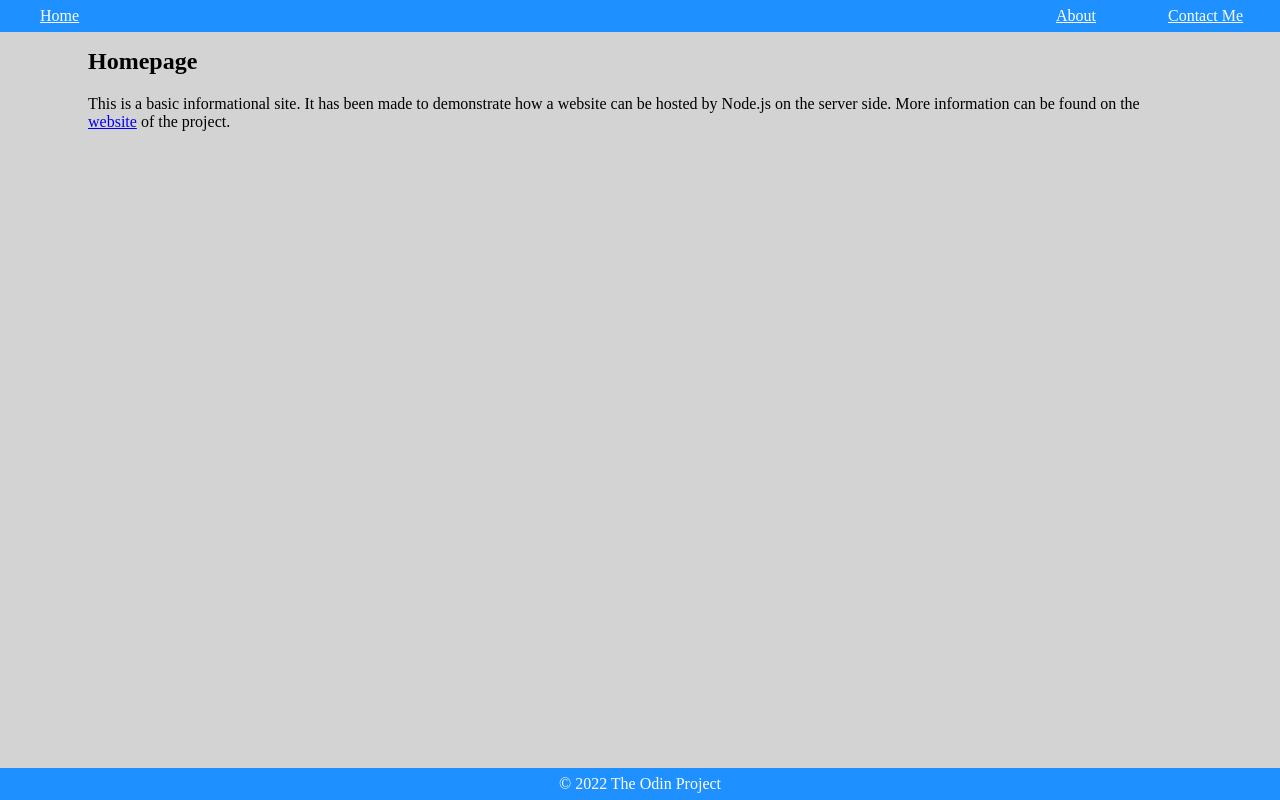
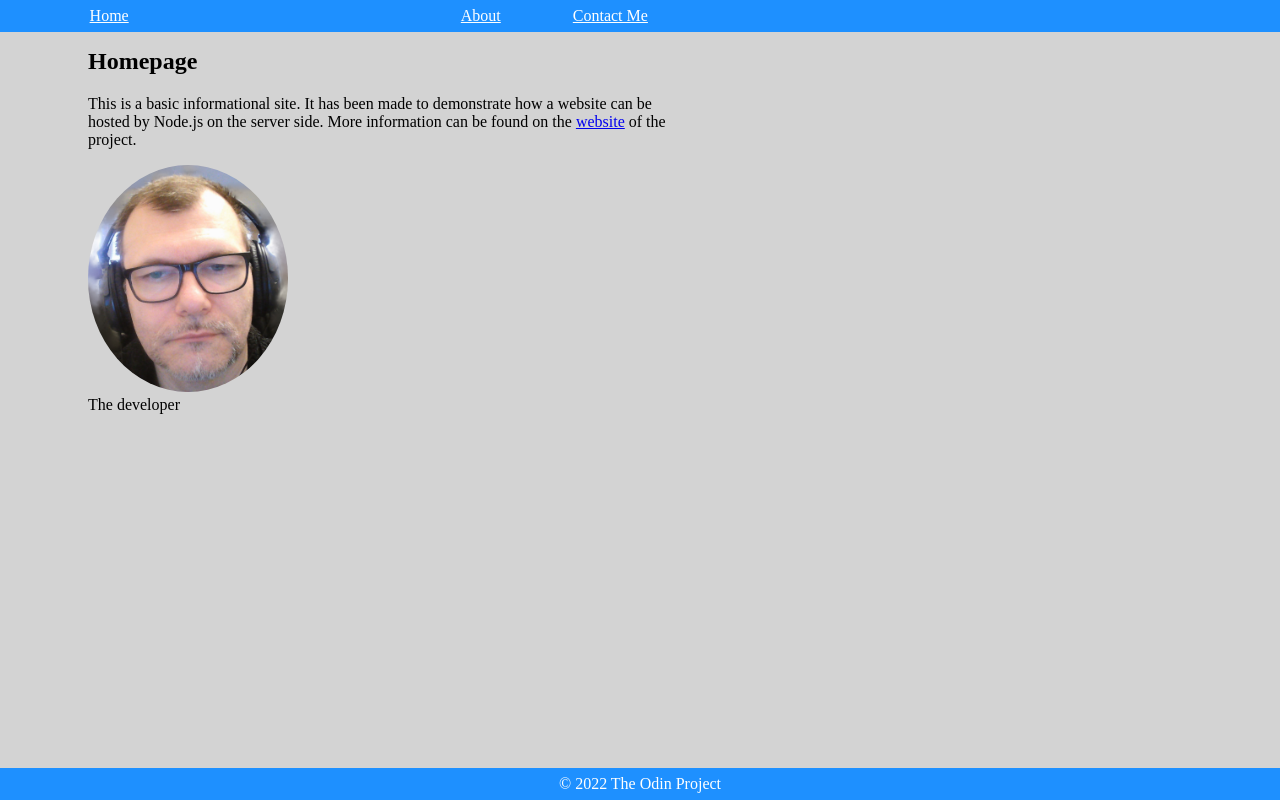
Before and after one commit to AlexErdei73/basic-informational-site, a website: page public/index.html in a window 1280 px wide. Drawn offline with Linux system fonts and the light colour scheme.

Commit message:
Add image and further styling

```diff
--- a/public/css/styles.css
+++ b/public/css/styles.css
@@ -14,8 +14,10 @@ nav {
 }
 
 ul {
-    margin: 0;
+    padding: 0;
     display: flex;
+    margin: 0 5rem;
+    max-width: 600px;
 }
 
 li {
@@ -29,6 +31,7 @@ li {
 
 ul :nth-child(1) {
     flex: 1 1 10rem;
+    margin-left: .3rem;
 }
 
 li a {
@@ -52,4 +55,9 @@ footer div {
 
 article {
     margin: 3rem 5rem;
+    max-width: 600px;
 }
+
+img{
+    border-radius: 50%;
+}
--- a/public/index.html
+++ b/public/index.html
@@ -29,6 +29,8 @@
         >
         of the project.
       </p>
+      <img src="./images/alexthedev.jpg" alt="Face of a midleaged man with short hair, glasses and headphones on" width="200">
+      <div>The developer</div>
     </article>
     <footer><div>© 2022 The Odin Project</div></footer>
   </body>
```
Also changed, not shown: public/images/alexthedev.jpg (added).
